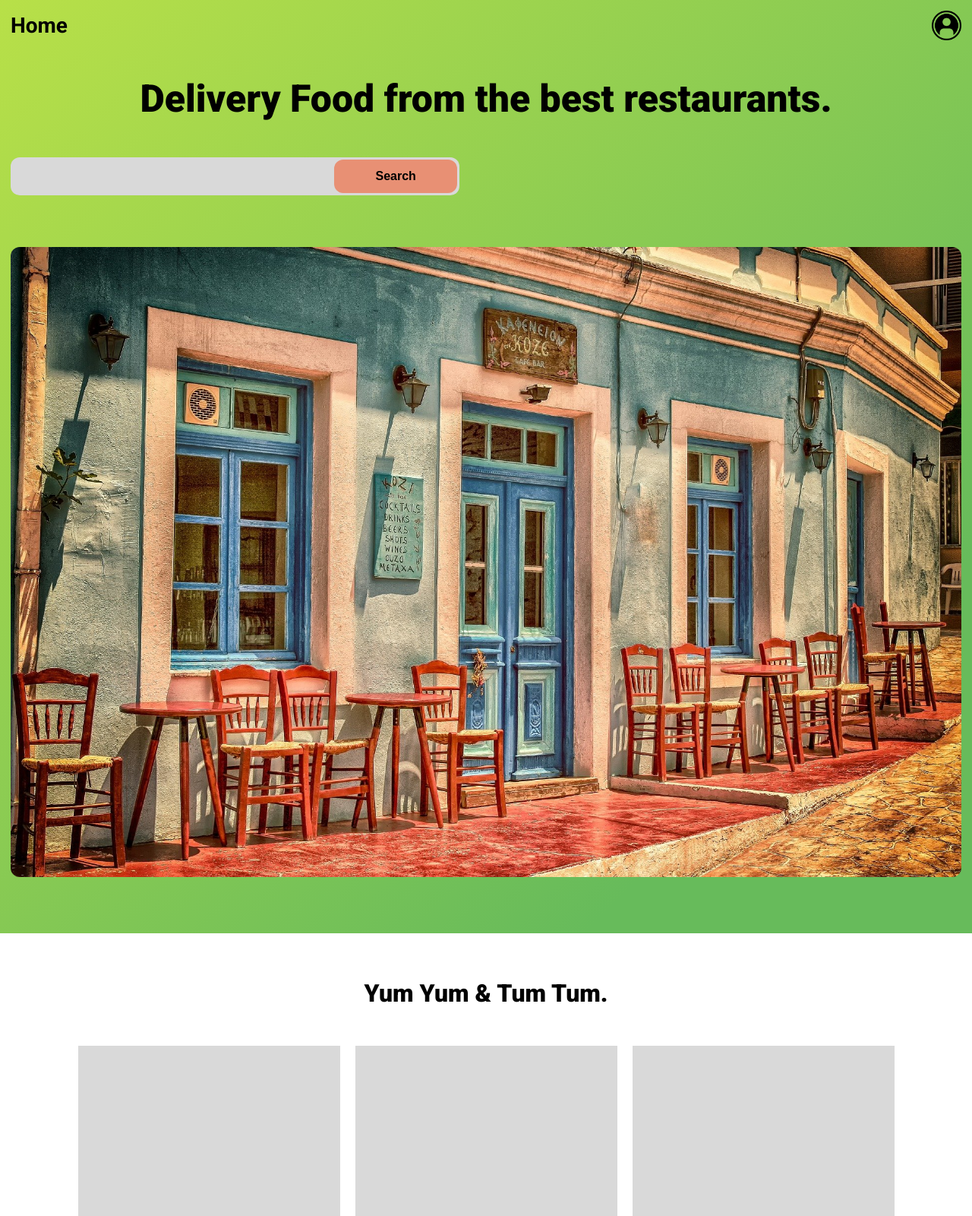
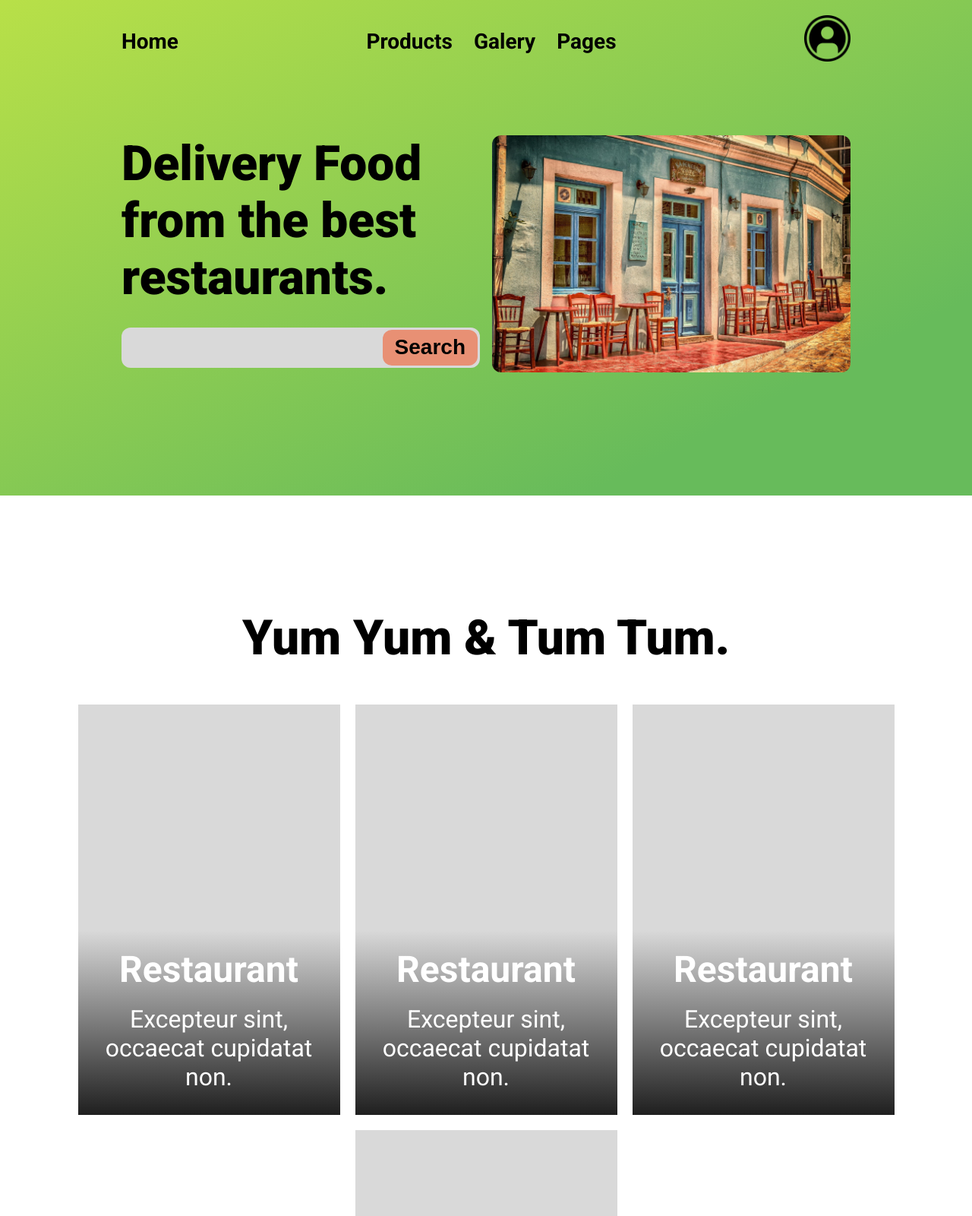
Before and after one commit to Odi000/Responsive-Webpage, a plain HTML site: page index.html in a window 1280 px wide. Shown: the top 1600 px of the page at 76% size. Drawn offline with Linux system fonts and the light colour scheme.

Commit message:
Implemented the Media queiries and now its DONE!

```diff
--- a/index.html
+++ b/index.html
@@ -10,6 +10,11 @@
         <div class="first-container">
             <nav>
                 <a href="#">Home</a>
+                <div class="links">
+                    <a href="#">Products</a>
+                    <a href="#">Galery</a>
+                    <a href="#">Pages</a>
+                </div>
                 <a href="#" class="login"><img src="./images/login.png"></a>
             </nav>
             <div class="hero">
@@ -24,7 +29,7 @@
                         </table>
                     </div>
                 </div>
-                <div ><img class="main-img" src="./images/cafe.jpg" alt="Restaurant"></div>
+                <div class="img"><img class="main-img" src="./images/cafe.jpg" alt="Restaurant"></div>
             </div>
         </div>
         <div class="second-container">
@@ -48,9 +53,11 @@
                 </a>
             </div>
             <div class="action">
-                <h2>Try for free!</h2>
-                <p>Excepteur sint, occaecat cupidatat non proident sunt in, culpa qui officia deserunt mollit anim id est laborum.</p>
-                <button class="sign-up">sign up</button>
+                <div class="center">
+                    <h2>Try for free!</h2>
+                    <p>Excepteur sint, occaecat cupidatat non proident sunt in, culpa qui officia deserunt mollit anim id est laborum.</p>
+                    <button class="sign-up">sign up</button>
+                </div>
             </div>
             <footer>All Copyrights © Armando 2022</footer>
         </div>
--- a/styles.css
+++ b/styles.css
@@ -83,6 +83,31 @@ input:focus {
     outline: none;
 }
 
+@media (min-width: 870px) {
+    h1 {
+        font-size: 5vw;
+        text-align: left;
+        margin: 0 0 28px;
+    }
+
+    h2 {
+        font-size: 4rem;
+    }
+
+    h3 {
+        font-size: 3rem;
+        margin: 320px 0 18px;
+    }
+
+    p {
+        font-size: 2rem;
+    }
+
+    .card p {
+        margin: 0;
+    }
+}
+
 .first-container, .action {
     background-image: linear-gradient(to top left, #67BB5B 20%, #b8e048);
 }
@@ -94,10 +119,26 @@ input:focus {
     padding: 14px 14px 70px;
 }
 
+.links {
+    display: none;
+}
+
+@media (min-width: 700px) {
+    .links {
+        display: flex;
+    }
+
+    .links > * + * {
+        margin-left: 1em;
+    }
+}
+
 .login {
     width: 39px;
-    height: 39px;
+    height: auto;
 }
+
+
 
 .hero-content {
     margin-bottom: 68px;
@@ -123,6 +164,7 @@ input:focus {
 
 .main-img {
     border-radius: 12px;
+    max-width: 730px;
 }
 
 .second-container {
@@ -154,6 +196,7 @@ input:focus {
 p {
     margin-bottom: 2.3rem;
 }
+
 .sign-up {
     font-size: 1.5rem;
     font-weight: bold;
@@ -168,3 +211,66 @@ footer {
     font-weight: bold;
     padding: 1.1em 0;
 }
+
+@media (min-width: 870px) {
+
+    .first-container {
+        padding: 20px 12.5vw 7.8vw;
+    }
+
+    .login {
+        width: 61px;
+    }
+
+    .hero {
+        display: flex;
+        padding-top: 90px;
+    }
+
+    .hero > * {
+        flex-basis: 100%;
+    }
+
+    .search-box {
+        height: 4.12vw;
+    }
+
+    .search-bar, .search-btn {
+        font-size: 1.75rem;
+    }
+
+    .img {
+        margin-left: 1rem;
+    }
+
+    .second-container {
+        padding-top: 150px;
+    }
+
+    .cards {
+        margin-bottom: 130px;
+    }
+
+    .card {
+        padding: 0 2rem 0 2rem;
+    }
+
+    .action {
+        padding: 6rem;
+        display: flex;
+        justify-content: center;
+    }
+
+    .action p {
+        max-width: 43.5vw;
+        margin-bottom: 4rem;
+    }
+    .sign-up {
+        font-size: 2rem;
+        font-weight: 900;
+    }
+
+    footer {
+        font-size: 2rem;
+    }
+}
```
